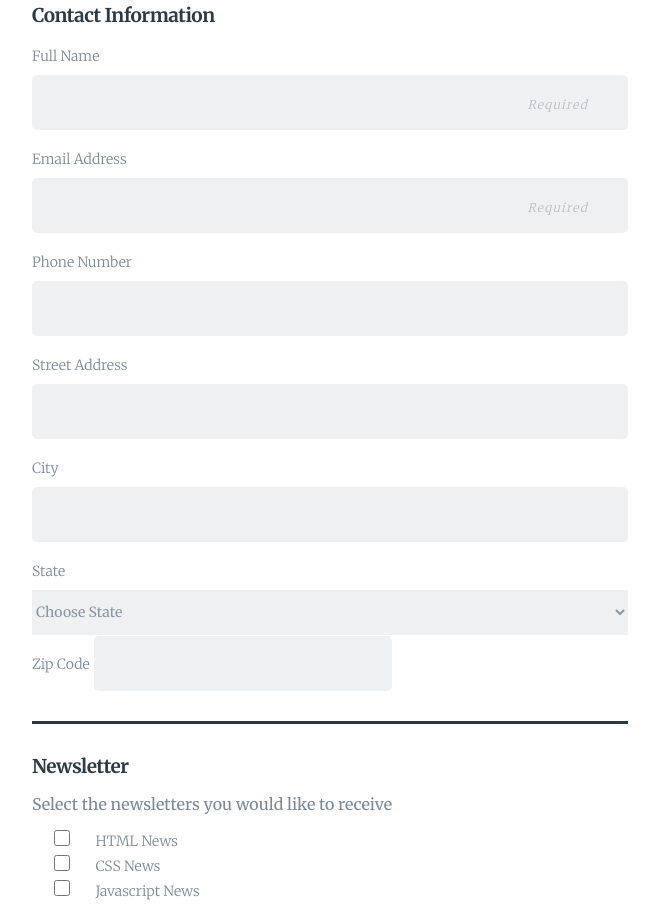
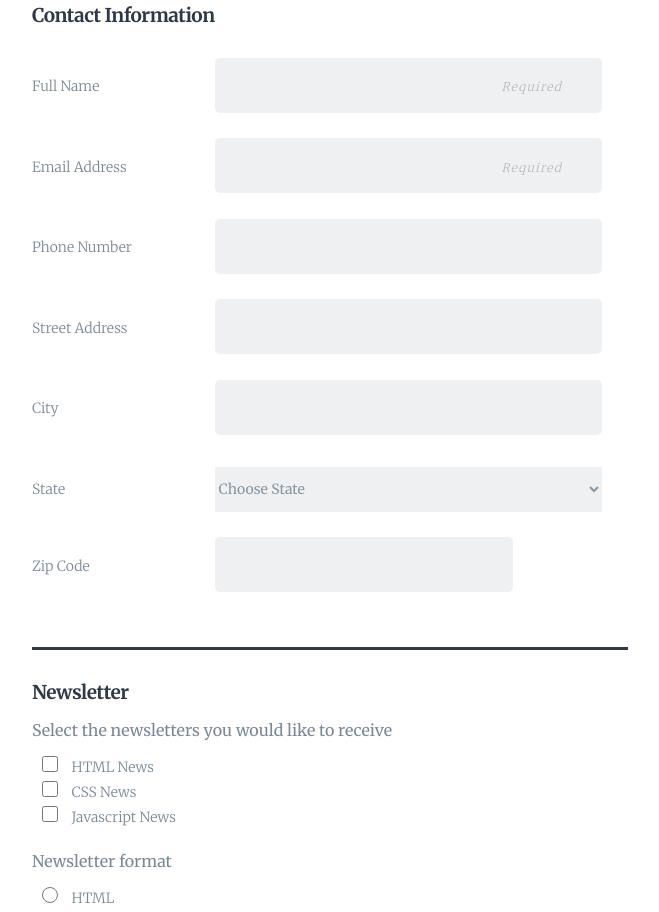
Before and after one commit to lurabines/TTH_project1-online-registration, a plain HTML site: page index.html in a window 1280 px wide. Shown: the part 276-1188 px from the top of the page, without its empty margins (310-969 px from the left). Drawn offline with Linux system fonts and the light colour scheme.

Commit message:
Added files via upload

```diff
--- a/css/style.css
+++ b/css/style.css
@@ -236,9 +236,32 @@ select {
     padding: 10px 0px;
   }
 
-  form input,
-  form label {
-	  display: inline-block;
-  }
+	  form input,
+	  form label {
+		  display: inline-block;
+		  margin-bottom: 25px;
+	  }
+	  form input,
+	  select{
+		  margin-bottom: 25px;
+		  width: 65%;
+	  }
+	  form label{
+		  width: 30%;
+	  }
+	  .user-info legend {
+		  margin-bottom: 30px;
+	  }
+
+	  .extra-section input[type="radio"],
+	  .extra-section input[type="checkbox"] {
+		  width: 6%;
+	  }
+	  .radio-label,
+	  .check-label {
+		width: 88%;
+	  }
+
+
 
 }
```
